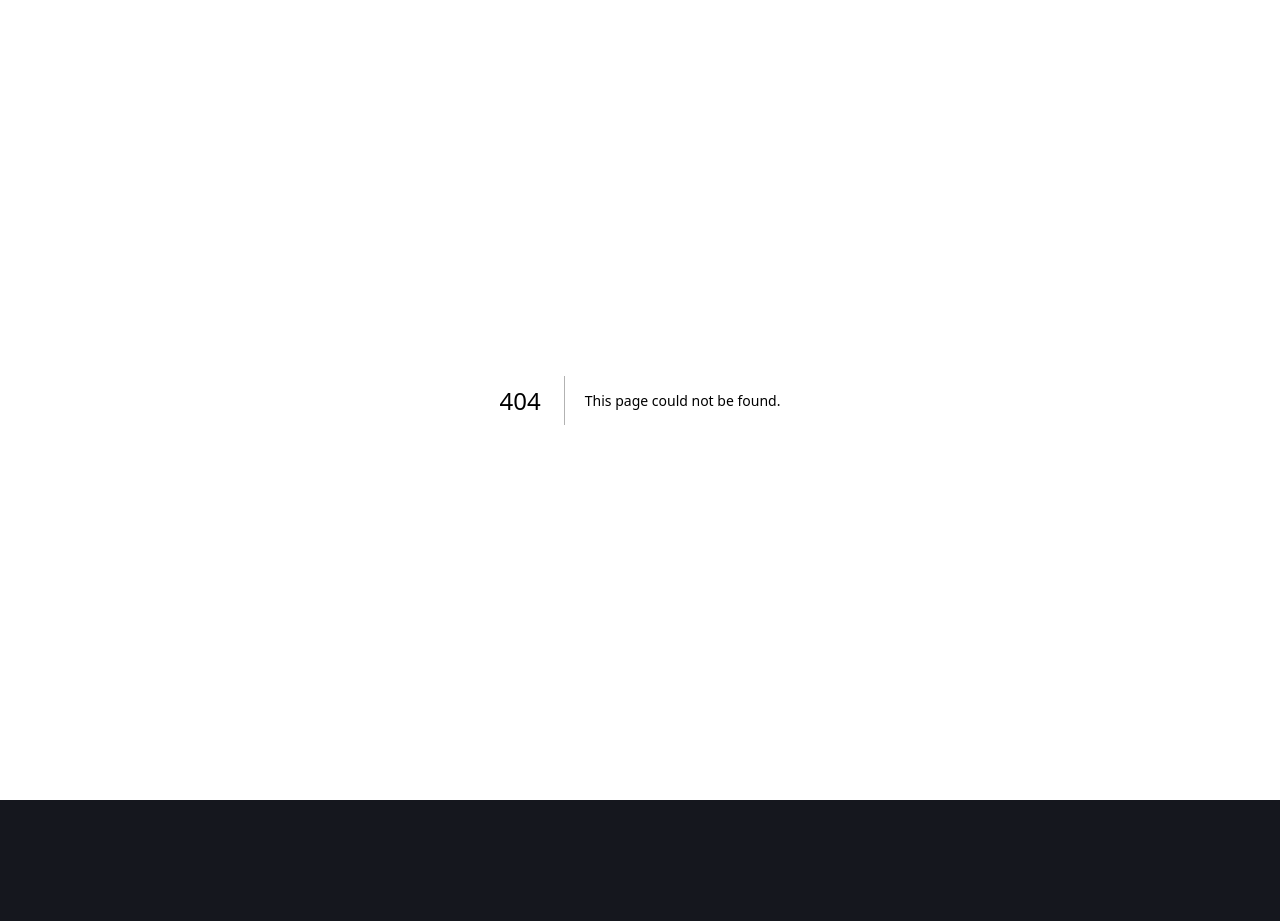
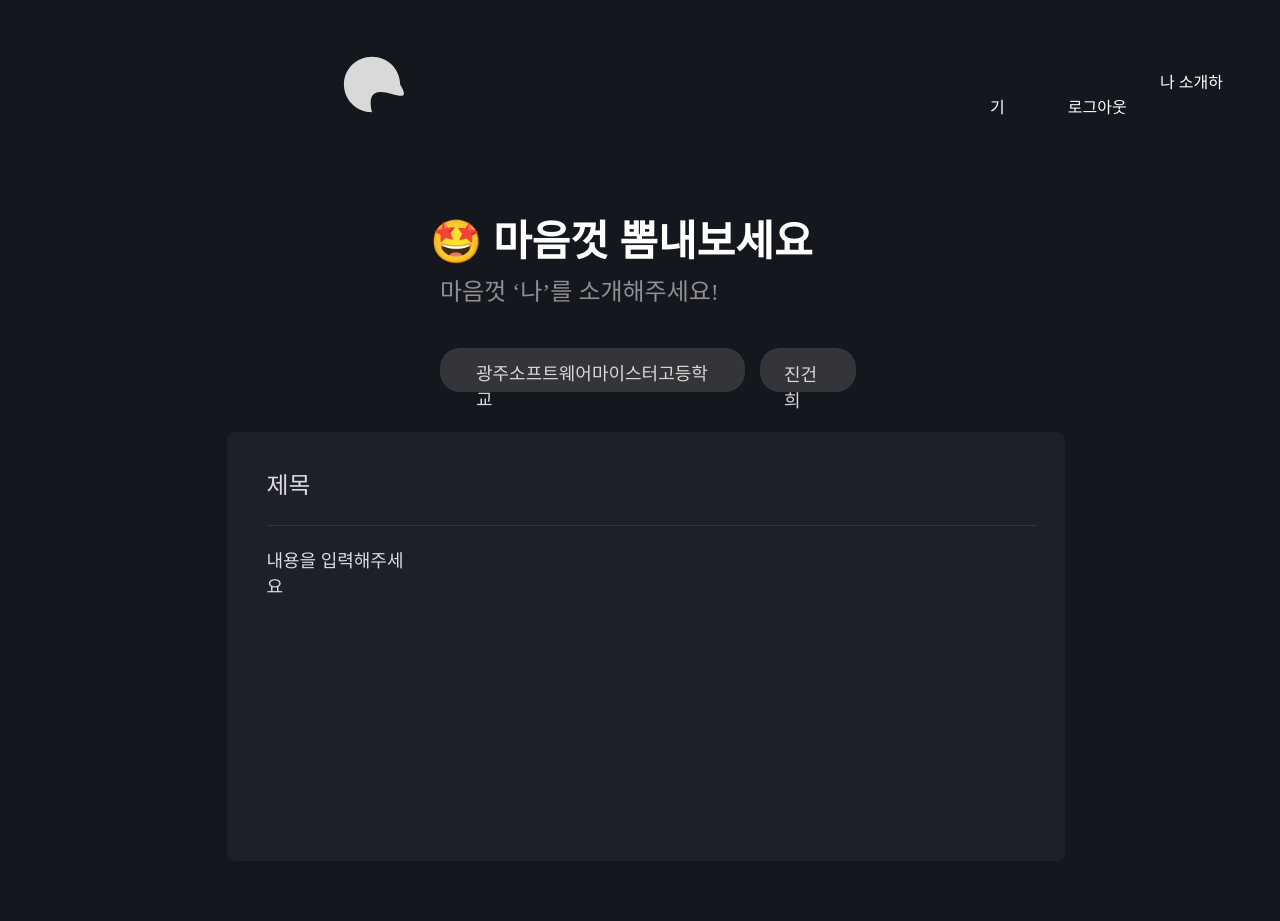
Before and after one commit to Mesiter-herehere/Here_FE, a Next.js app: page /Write in a window 1280 px wide. Before the commit this address had no page. Shown: the top 921 px of the page. Before the commit the page ends 800 px from the top, so only its background shows below. Built offline with nearby package versions, Linux system fonts and the light colour scheme.

Commit message:
Write 페이지(자기소개 작성 페이지) 글 작성, 작성 내용 axios 완성 및 나머지 페이지, css

```diff
--- /dev/null
+++ b/app/Write/page.tsx
@@ -0,0 +1,10 @@
+'use client';
+
+import React from 'react';
+import Write from '../pages/Write';
+
+const WritePage: React.FC = () => {
+  return <Write />;
+};
+
+export default WritePage;
--- /dev/null
+++ b/app/pages/Main.tsx
@@ -0,0 +1,19 @@
+'use client'
+
+import React from "react";
+import Router from "next/navigation";
+import * as S from "../styles/Main";
+import axios from "axios";
+import Nav from "../components/Nav";
+
+
+function Main(){
+    return(
+        <>
+            <Nav />
+            {/* <S.Title>‘나’를 소개합니다!</S.Title> */}
+        </>
+    );
+}
+
+export default Main;
--- /dev/null
+++ b/app/pages/Write.tsx
@@ -0,0 +1,70 @@
+'use client'
+
+import React, { use, useState } from "react";
+import * as S from "../styles/Write";
+import { useRouter } from "next/navigation";
+import axios from "axios";
+import Nav from "../components/Nav";
+
+function Write(){
+    const router = useRouter();
+    const [titleValue, setTitleValue] = useState("");
+    const [containValue, setContainValue] = useState("");
+
+    function handleTitleChange(e: string){
+        setTitleValue(titleValue);
+    }
+    function handleContainChange(e : string){
+        setContainValue(containValue)
+    }
+
+    const handlesubmit = async (e: any) => {
+        const dto = {
+            Title : titleValue,
+            Contain : containValue
+        }
+
+        try {
+            const response = await axios.post("/api/write", dto);
+
+
+        } catch (error) {
+            console.log("내용 작성 실패", error);
+        }
+    };
+
+    return(
+        <>
+            <Nav />
+            <S.gap />
+            <S.Title> 🤩 마음껏 뽐내보세요</S.Title>
+            <br />
+            <S.description>마음껏 ‘나’를 소개해주세요!</S.description>
+
+            <S.schoolct>
+                <S.shoolctspan>광주소프트웨어마이스터고등학교</S.shoolctspan>
+            </S.schoolct>
+            <S.namect>
+                <S.namectspan>진건희</S.namectspan>
+            </S.namect>
+
+            <S.textboxdiv>
+                <S.textbox>
+                    <S.Titleinput placeholder="제목" value={titleValue} onChange={handleTitleChange} />
+                    <S.titleLine />
+                    <S.containTextArea placeholder="내용을 입력해주세요" />
+                </S.textbox>
+            </S.textboxdiv>
+
+            <S.imgboxdiv>
+                <S.imgbox>
+                    <S.imgplus  src={"/imgplus.svg"} value={containValue} onChange={handleContainChange} />
+                    <S.imgspan>이미지를 드래그 앤 드롭 또는 직접 업로드 해주세요</S.imgspan>
+                </S.imgbox>
+            </S.imgboxdiv>
+        </>
+    );
+}
+
+
+export default Write;
--- a/app/styles/Font.css
+++ b/app/styles/Font.css
@@ -1,40 +1,40 @@
 @font-face {
-    font-family: 'Pretendard-Bold';
+    font-family: 'PretendardBold';
     src: url('https://fastly.jsdelivr.net/gh/Project-Noonnu/noonfonts_2107@1.1/Pretendard-Regular.woff') format('woff');
     font-weight: 600;
     font-style: normal;
 }
 
 @font-face {
-    font-family: 'Pretendard-Semibold';
+    font-family: 'PretendardSemibold';
     src: url('https://fastly.jsdelivr.net/gh/Project-Noonnu/noonfonts_2107@1.1/Pretendard-Regular.woff') format('woff');
     font-weight: 500;
     font-style: normal;
 }
 
 @font-face {
-    font-family: 'Pretendard-Regular';
+    font-family: 'PretendardRegular';
     src: url('https://fastly.jsdelivr.net/gh/Project-Noonnu/noonfonts_2107@1.1/Pretendard-Regular.woff') format('woff');
     font-weight: 400;
     font-style: normal;
 }
 
 @font-face {
-    font-family: 'Pretendard-Light';
+    font-family: 'PretendardLight';
     src: url('https://fastly.jsdelivr.net/gh/Project-Noonnu/noonfonts_2107@1.1/Pretendard-Regular.woff') format('woff');
     font-weight: 300;
     font-style: normal;
 }
 
 @font-face {
-    font-family: 'Pretendard-ExtraLight';
+    font-family: 'PretendardExtraLight';
     src: url('https://fastly.jsdelivr.net/gh/Project-Noonnu/noonfonts_2107@1.1/Pretendard-Regular.woff') format('woff');
     font-weight: 200;
     font-style: normal;
 }
 
 @font-face {
-    font-family: 'Pretendard-Thin';
+    font-family: 'PretendardThin';
     src: url('https://fastly.jsdelivr.net/gh/Project-Noonnu/noonfonts_2107@1.1/Pretendard-Regular.woff') format('woff');
     font-weight: 100;
     font-style: normal;
--- /dev/null
+++ b/app/styles/Main.ts
@@ -0,0 +1,13 @@
+import styled from "styled-components";
+
+
+export const Title = styled.span`
+    width: 257px;
+    height: 43px;
+    margin: 43px 0px 111px 447.6px;
+    font-family: Pretendard;
+    font-size: 43px;
+    font-weight: bold;
+    text-align: left;
+    color: #fff;
+`
--- a/app/styles/Nav.ts
+++ b/app/styles/Nav.ts
@@ -1,12 +1,12 @@
 import styled from "styled-components";
 
 export const logo = styled.img`
-    width: 150px;
-    height: 150px;
+    width: 130px;
+    height: 130px;
     margin: 0 261.6px 9.1px 0;
     padding: 18.3px 16.7px 19.4px 16.2px;
-    margin-left: 8px;
-    margin-top: -2px;
+    margin-left: 310px;
+    margin-top: 20px;
     background-color: #15171e;
 `
 
@@ -14,34 +14,26 @@ export const pathbox = styled.div`
     width: auto;
     height: auto;
     align-items: center;
-    margin-left: 1513px;
-    margin-top: -125px;
+    margin-left: 1295px;
+    margin-top: -95px;
     margin-bottom: 122px;
+`
+
+export const loginedbox = styled.div`
+    width: auto;
+    height: auto;
+    margin-left: 990px;
+    margin-top: -90px;
 `
 
 export const gosignup = styled.span`
         width: 49px;
         height: 17px;
         flex-grow: 0;
-        margin: 0 21px 0 0;
+        margin-left: 10px;
+        margin-top: 30px;
         font-family: Pretendard;
-        font-size: 17px;
-        font-stretch: normal;
-        font-style: normal;
-        line-height: normal;
-        letter-spacing: normal;
-        text-align: left;
-        color: #fff;
-        cursor: pointer;
-`
-
-export const gologin = styled.span`
-        width: 37px;
-        height: 17px;
-        flex-grow: 0;
-        margin-left: 30px;
-        font-family: Pretendard;
-        font-size: 17px;
+        font-size: 16px;
         font-stretch: normal;
         font-style: normal;
         line-height: normal;
@@ -52,10 +44,48 @@ export const gologin = styled.span`
         cursor: pointer;
 `
 
-export const goline = styled.div`
-    width: 2px;
-    height: 14px;
-    flex-grow: 0;
-    margin: -19px 18px 5px 81px;
-    background-color: #fff;
+export const gologin = styled.span`
+        width: 37px;
+        height: 17px;
+        flex-grow: 0;
+        font-family: Pretendard;
+        font-size: 16px;
+        font-stretch: normal;
+        font-style: normal;
+        line-height: normal;
+        letter-spacing: normal;
+        text-align: left;
+        color: #fff;
+        padding-top: 5px;
+        cursor: pointer;
 `
+
+export const gologout = styled.span`
+    width: 49px;
+    height: 17px;
+    margin: 10px 0 174px 14px;
+    font-family: Pretendard;
+    font-size: 16px;
+    font-weight: 500;
+    font-stretch: normal;
+    font-style: normal;
+    line-height: normal;
+    letter-spacing: normal;
+    text-align: left;
+    color: #fff;
+`
+
+export const introduce = styled.span`
+    width: 64px;
+    height: 17px;
+    margin: 10px 49px 174px 170px;
+    font-family: Pretendard;
+    font-size: 16px;
+    font-weight: 500;
+    font-stretch: normal;
+    font-style: normal;
+    line-height: normal;
+    letter-spacing: normal;
+    text-align: left;
+    color: #fff;
+`
--- /dev/null
+++ b/app/styles/Write.ts
@@ -0,0 +1,214 @@
+import styled from "styled-components";
+
+export const Title = styled.span`
+    width: 402px;
+    height: 43px;
+    font-family: Pretendard;
+    font-size: 42px;
+    font-weight: bold;
+    text-align: left;
+    margin-left: 430px;
+    color: #fff;
+`
+
+export const gap = styled.div`
+    height: 92px;
+`
+
+export const description = styled.span`
+    width: 194px;
+    height: 21px;
+    margin-left: 440px;
+    font-family: Pretendard;
+    font-size: 24px;
+    font-weight: 500;
+    text-align: left;
+    color: #8f8f8f;
+`
+
+export const schoolct = styled.div`
+    width: 305px;
+    height: 44px;
+    margin: 38px 11px 40px 440px;
+    padding: 11px 35px 12px 36px;
+    border-radius: 20px;
+    background-color: #343539;
+    display: flex;
+    align-items: center;
+`
+
+export const shoolctspan = styled.span`
+    width: 234px;
+    height: 21px;
+    font-family: Pretendard;
+    font-size: 18px;
+    font-weight: 500;
+    font-stretch: normal;
+    font-style: normal;
+    line-height: normal;
+    letter-spacing: normal;
+    text-align: left;
+    color: #d7d7d7;
+`
+
+export const namect = styled.div`
+    width: 96px;
+    height: 44px;
+    margin-left: 760px;
+    margin-top: -84px;
+    padding: 12px 25px 11px 24px;
+    border-radius: 20px;
+    background-color: #343539;
+    display: flex;
+    align-items: center;
+`
+
+export const namectspan = styled.span`
+    width: 47px;
+    height: 21px;
+    font-family: Pretendard;
+    font-size: 18px;
+    font-weight: 500;
+    font-stretch: normal;
+    font-style: normal;
+    line-height: normal;
+    letter-spacing: normal;
+    text-align: left;
+    color: #d7d7d7;
+`
+
+export const textboxdiv = styled.div`
+    display: flex;
+    justify-content: center;
+`
+
+export const textbox = styled.div`
+    width: 838px;
+    height: 429px;
+    margin: 40px 14px 31px 25px;
+    padding: 42px 40px 294px 40px;
+    border-radius: 8px;
+    background-color: #1d1f29;
+`
+
+export const Titleinput = styled.input`
+    width: auto;
+    height: 3vh;
+    font-family: Pretendard;
+    font-size: 24px;
+    font-weight: 500;
+    background-color: #1d1f29;
+    text-align: left;
+    color: #dcdcdc;
+
+    &:focus {
+        outline:none;
+    }
+
+    &::placeholder{
+        width: 42px;
+        height: 29px;
+        margin: 0 586px 17px 4px;
+        font-family: Pretendard;
+        font-size: 24px;
+        font-weight: 500;
+        text-align: left;
+        color: #dcdcdc;
+    }
+`
+
+export const textTitle = styled.span`
+    width: 42px;
+    height: 29px;
+    margin: 0 586px 17px 4px;
+    font-family: Pretendard;
+    font-size: 24px;
+    font-weight: 500;
+    font-stretch: normal;
+    font-style: normal;
+    line-height: normal;
+    letter-spacing: normal;
+    text-align: left;
+    color: #dcdcdc;
+`
+
+export const titleLine = styled.div`
+    width: 770px;
+    height: 1px;
+    transform: rotate(-360deg);
+    background-color: #343539;
+    margin-left: auto;
+    margin-right: auto;
+    margin-top: 25px;
+    margin-bottom: 20px;
+`
+
+export const containTextArea = styled.textarea`
+    width: 100%;
+    height: 310%;
+    background-color: #1d1f29;
+    font-family: Pretendard;
+    font-size: 18px;
+    font-weight: 500;
+    color: #dcdcdc;
+    border: none;
+    resize: none;
+
+    &:focus{
+        outline: none;
+    }
+
+    &::placeholder{
+        width: 150px;
+        height: 21px;
+        margin-left: 5px;
+        font-family: Pretendard;
+        font-size: 18px;
+        font-weight: 500;
+        font-stretch: normal;
+        font-style: normal;
+        line-height: normal;
+        letter-spacing: normal;
+        text-align: left;
+        color: #dcdcdc;
+    }
+`
+
+export const imgboxdiv = styled.div`
+    display: flex;
+    justify-content: center;
+`
+export const imgbox = styled.div`
+    width: 838px;
+    height: 374px;
+    margin: 31px 16px 86px 23px;
+    padding: 146px 233px 146px 234px;
+    border-radius: 5px;
+    border: dashed 1px #fff;
+    background-color: #1d1f29;
+    display: flex;
+    justify-content: center;
+    align-items: center;
+    flex-direction: column;
+`
+
+export const imgplus = styled.img`
+    width: 40px;
+    height: 40px;
+    margin-bottom: 16px;
+`
+
+export const imgspan = styled.span`
+    width: 245px;
+    height: 18px;
+    flex-grow: 0;
+    font-family: Pretendard;
+    font-size: 12px;
+    font-weight: normal;
+    font-stretch: normal;
+    font-style: normal;
+    line-height: 1.5;
+    letter-spacing: normal;
+    text-align: left;
+    color: #6c757d;
+`
```
Also changed, not shown: public/imgplus.svg (added), public/logo.svg (added).
